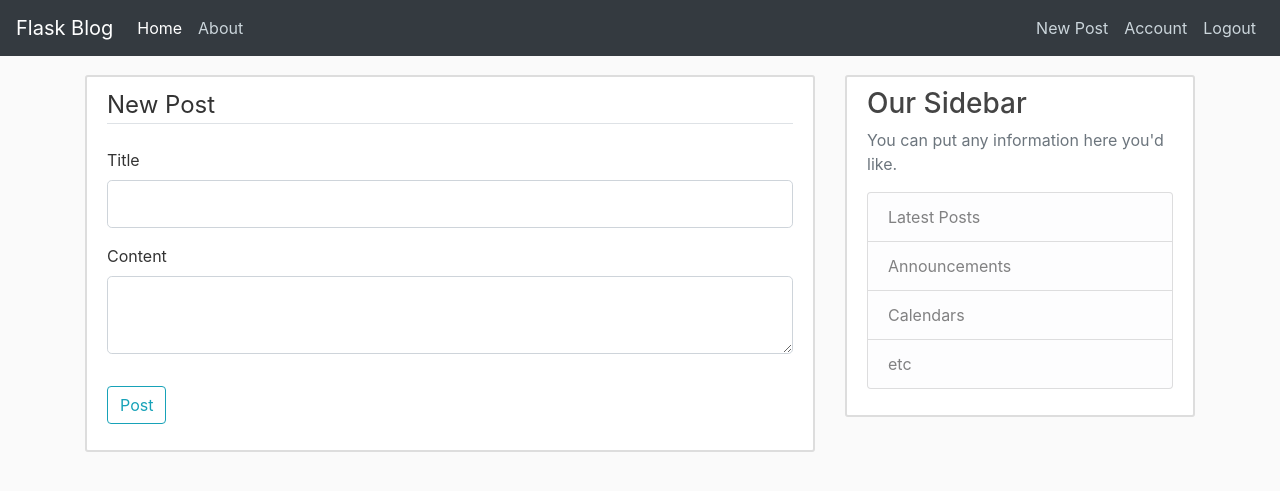
After one commit to Vuduong96/flaskblog, a Flask app: page /post/new in a window 1280 px wide. The commit adds this page. Shown: the top 491 px of the page. Run offline with Flask 2, Linux system fonts and the light colour scheme; a user stored in the database is signed in; tables that the repository leaves empty hold one stand-in row (values such as "Sample post"); some libraries are stand-ins or nearby versions.

Commit message:
create, delete, update posts

```diff
--- a/flaskblog/forms.py
+++ b/flaskblog/forms.py
@@ -1,7 +1,8 @@
+from tokenize import String
 from flask_wtf import FlaskForm
 from flask_wtf.file import FileField, FileAllowed
 from flask_login import current_user
-from wtforms import StringField, PasswordField, SubmitField, BooleanField
+from wtforms import StringField, PasswordField, SubmitField, BooleanField, TextAreaField
 from wtforms.validators import DataRequired, Length, Email, EqualTo, ValidationError
 from flaskblog.models import User
 
@@ -54,3 +55,9 @@ class UpdateAccountForm(FlaskForm):
             email = User.query.filter_by(email=email.data).first()
             if email:
                 raise ValidationError('This email has been registered. Please login or choose a differnt one')
+
+
+class PostForm(FlaskForm):
+    title = StringField('Title', validators=[DataRequired()])
+    content = TextAreaField('Content', validators=[DataRequired()])
+    submit = SubmitField('Post')
--- a/flaskblog/routes.py
+++ b/flaskblog/routes.py
@@ -1,31 +1,20 @@
+from functools import reduce
 import os
 import secrets
 from PIL import Image
-from flask import render_template, url_for, flash, redirect, request
+from flask import render_template, url_for, flash, redirect, request, abort
+from matplotlib.pyplot import legend, title
 from flaskblog import app, db, bcrypt
-from flaskblog.forms import RegistrationForm, LoginForm, UpdateAccountForm
+from flaskblog.forms import RegistrationForm, LoginForm, UpdateAccountForm, PostForm
 from flaskblog.models import User, Post
 from flask_login import login_user, current_user, logout_user, login_required
 
-posts = [
-    {
-        'author': 'Corey Schafer',
-        'title': 'Blog Post 1',
-        'content': 'First post content',
-        'date_posted': 'April 20, 2018'
-    },
-    {
-        'author': 'Jane Doe',
-        'title': 'Blog Post 2',
-        'content': 'Second post content',
-        'date_posted': 'April 21, 2018'
-    }
-]
 
 
 @app.route("/")
 @app.route("/home")
 def home():
+    posts = Post.query.all() # crab all posts from database
     return render_template('home.html', posts=posts)
 
 
@@ -100,3 +89,54 @@ def account():
     image_file = url_for('static', filename ='profile_pics/' + current_user.image_file)
     return render_template('account.html', title='Account',
                             image_file=image_file, form=form)
+
+
+@app.route("/post/new", methods=['GET', 'POST'])
+@login_required
+def new_post():
+    form = PostForm()
+    if form.validate_on_submit():
+        post = Post(title=form.title.data, content=form.content.data, author=current_user)
+        db.session.add(post)
+        db.session.commit()
+        flash('Your post has been created!', 'success')
+        return redirect(url_for('home'))
+    return render_template('create_post.html', title='New Post',
+                            form=form, legend='New Post')
+
+
+@app.route("/post/<int:post_id>")
+def post(post_id):
+    post = Post.query.get_or_404(post_id)
+    return render_template('post.html', title=post.title, post=post)
+
+@app.route("/post/<int:post_id>/update", methods=['GET', 'POST'])
+@login_required
+def update_post(post_id):
+    post = Post.query.get_or_404(post_id)
+    if post.author != current_user:
+        abort(403) # 403: HTTP response for forbidden route
+    form = PostForm()
+    if form.validate_on_submit():
+        post.title = form.title.data
+        post.content = form.content.data
+        db.session.commit()
+        flash('Your post has been updated!', 'success')
+        return redirect(url_for('post', post_id=post.id))
+    elif request.method == 'GET':
+        form.title.data = post.title
+        form.content.data = post.content
+    return render_template('create_post.html', title='Update Post',
+                            form=form, legend='Update Post')
+
+
+@app.route("/post/<int:post_id>/delete", methods=['POST'])
+@login_required
+def delete_post(post_id):
+    post = Post.query.get_or_404(post_id)
+    if post.author != current_user:
+        abort(403)
+    db.session.delete(post)
+    db.session.commit()
+    flash('Your post has been deleted!', 'success')
+    return redirect(url_for('home'))
--- a/flaskblog/static/main.css
+++ b/flaskblog/static/main.css
@@ -1,7 +1,6 @@
 body {
   background: #fafafa;
   color: #333333;
-  margin-top: 5rem;
 }
 
 h1, h2, h3, h4, h5, h6 {
@@ -27,8 +26,9 @@ h1, h2, h3, h4, h5, h6 {
 .content-section {
   background: #ffffff;
   padding: 10px 20px;
-  border: 1px solid #dddddd;
+  border: 2px solid #dddddd;
   border-radius: 3px;
+  margin-top: 0.5cm;
   margin-bottom: 20px;
 }
 
--- /dev/null
+++ b/flaskblog/templates/create_post.html
@@ -0,0 +1,40 @@
+{% extends "layout.html" %}
+{% block content %}
+<div class="content-section">
+        <form method="POST" action="">
+            {{ form.hidden_tag() }}
+            <fieldset class="form-group">
+                <legend class="border-bottom mb-4">{{ legend }}</legend>
+                <div class="form-group">
+                    {{ form.title.label(class="form-control-label") }}
+                    {% if form.title.errors %}
+                        {{ form.title(class="form-control form-control-lg is-invalid") }}
+                        <div class="invalid-feedback">
+                            {% for error in form.title.errors %}
+                                <span>{{ error }}</span>
+                            {% endfor %}
+                        </div>
+                    {% else %}
+                        {{ form.title(class="form-control form-control-lg") }}
+                    {% endif %}
+                </div>
+                <div class="form-group">
+                    {{ form.content.label(class="form-control-label") }}
+                    {% if form.content.errors %}
+                        {{ form.content(class="form-control form-control-lg is-invalid") }}
+                        <div class="invalid-feedback">
+                            {% for error in form.content.errors %}
+                                <span>{{ error }}</span>
+                            {% endfor %}
+                        </div>
+                    {% else %}
+                        {{ form.content(class="form-control form-control-lg") }}
+                    {% endif %}
+                </div>
+            </fieldset>
+            <div class="form-group">
+                {{ form.submit(class="btn btn-outline-info") }}
+            </div>
+        </form>
+</div>
+{% endblock content %}
--- a/flaskblog/templates/layout.html
+++ b/flaskblog/templates/layout.html
@@ -36,6 +36,7 @@
               </ul>
               <ul class="navbar-nav">
                 {% if current_user.is_authenticated %}
+                  <a class="nav-item nav-link" href="{{ url_for('new_post') }}">New Post</a>
                   <a class="nav-item nav-link" href="{{ url_for('account') }}">Account</a>
                   <a class="nav-item nav-link" href="{{ url_for('logout') }}">Logout</a>
                 {% else %}
```
Also changed, not shown: flaskblog/confidential.py (+4 -4 lines), flaskblog/templates/home.html (+4 -3 lines), flaskblog/templates/post.html (added, +40 -0 lines), flaskblog/static/profile_pics/9675c7e276f15ce9.jpg (added).
